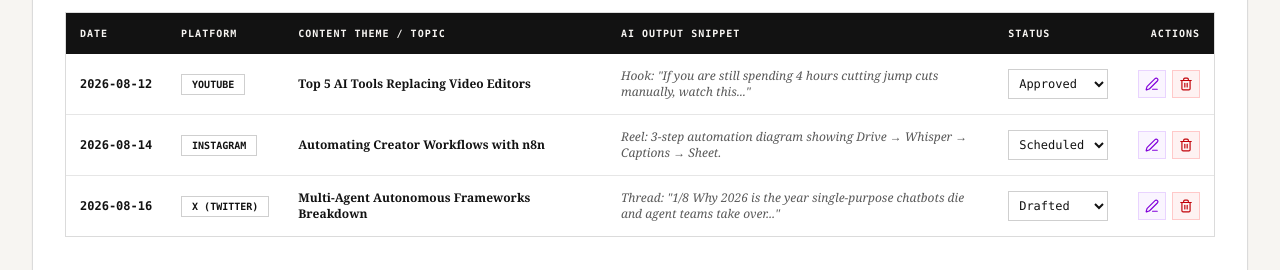
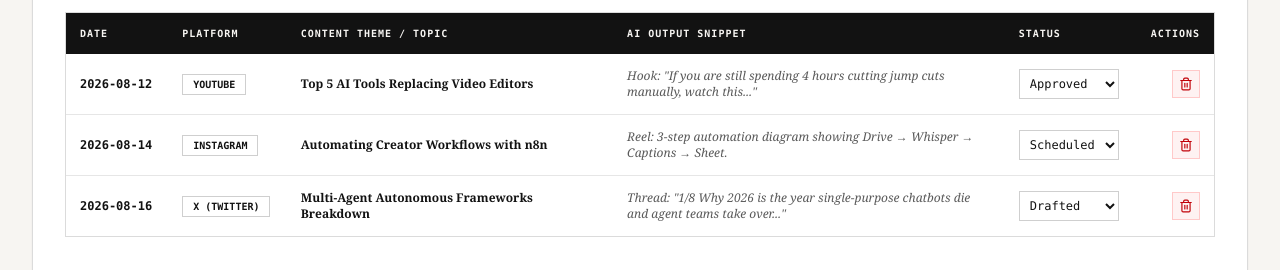
Before and after one commit to sounavadas08/Schrodinger.Ai, a React (Vite) app: page / in a window 1280 px wide. Shown: the part 2431-2701 px from the top of the page. Built offline with nearby package versions, Linux system fonts and the light colour scheme; no server answers; the database is empty; a web font is replaced by a local one.

Commit message:
style: remove dynamic Write Script row button to keep clean default content planner table aesthetic

```diff
--- a/src/components/ContentCreatorAgent.tsx
+++ b/src/components/ContentCreatorAgent.tsx
@@ -283,14 +283,6 @@ export const ContentCreatorAgent: React.FC = () => {
                           </select>
                         </td>
                         <td className="p-3.5 text-right">
-                          <div className="flex items-center justify-end gap-1.5">
-                            <button
-                              onClick={() => handleWriteScript(row)}
-                              className="p-1.5 border border-purple-200 bg-purple-50 text-purple-700 hover:bg-purple-100 transition-colors cursor-pointer"
-                              title="Write Script for Topic"
-                            >
-                              <PenLine className="w-3.5 h-3.5" />
-                            </button>
                           <button
                             onClick={() => deleteRow(row.id)}
                             className="p-1.5 border border-red-200 bg-red-50 text-red-700 hover:bg-red-100 transition-colors cursor-pointer"
@@ -298,7 +290,6 @@ export const ContentCreatorAgent: React.FC = () => {
                           >
                             <Trash2 className="w-3.5 h-3.5" />
                           </button>
-                          </div>
                         </td>
                       </tr>
                     ))}
```
Lines whose indentation alone changed are shown as unchanged.
